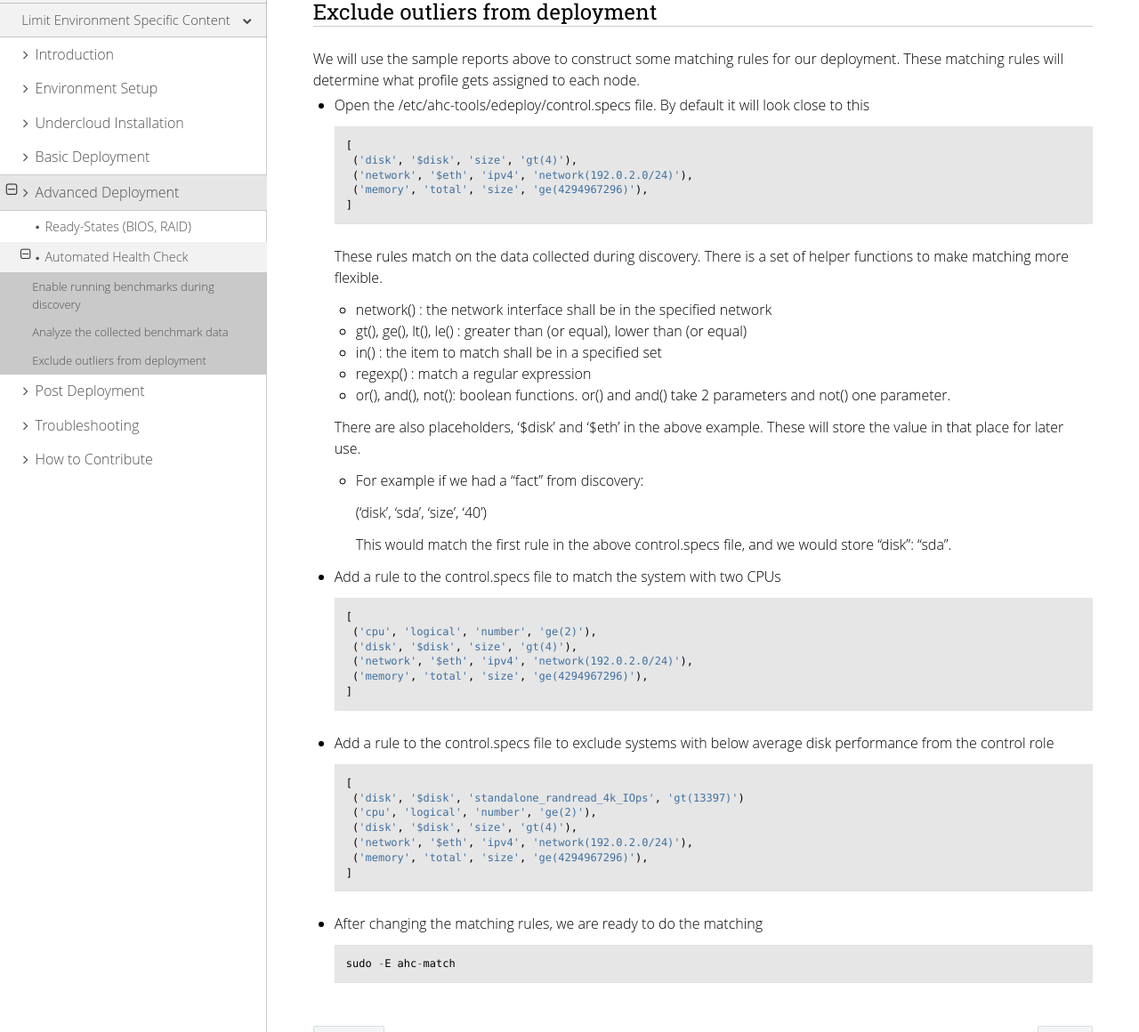
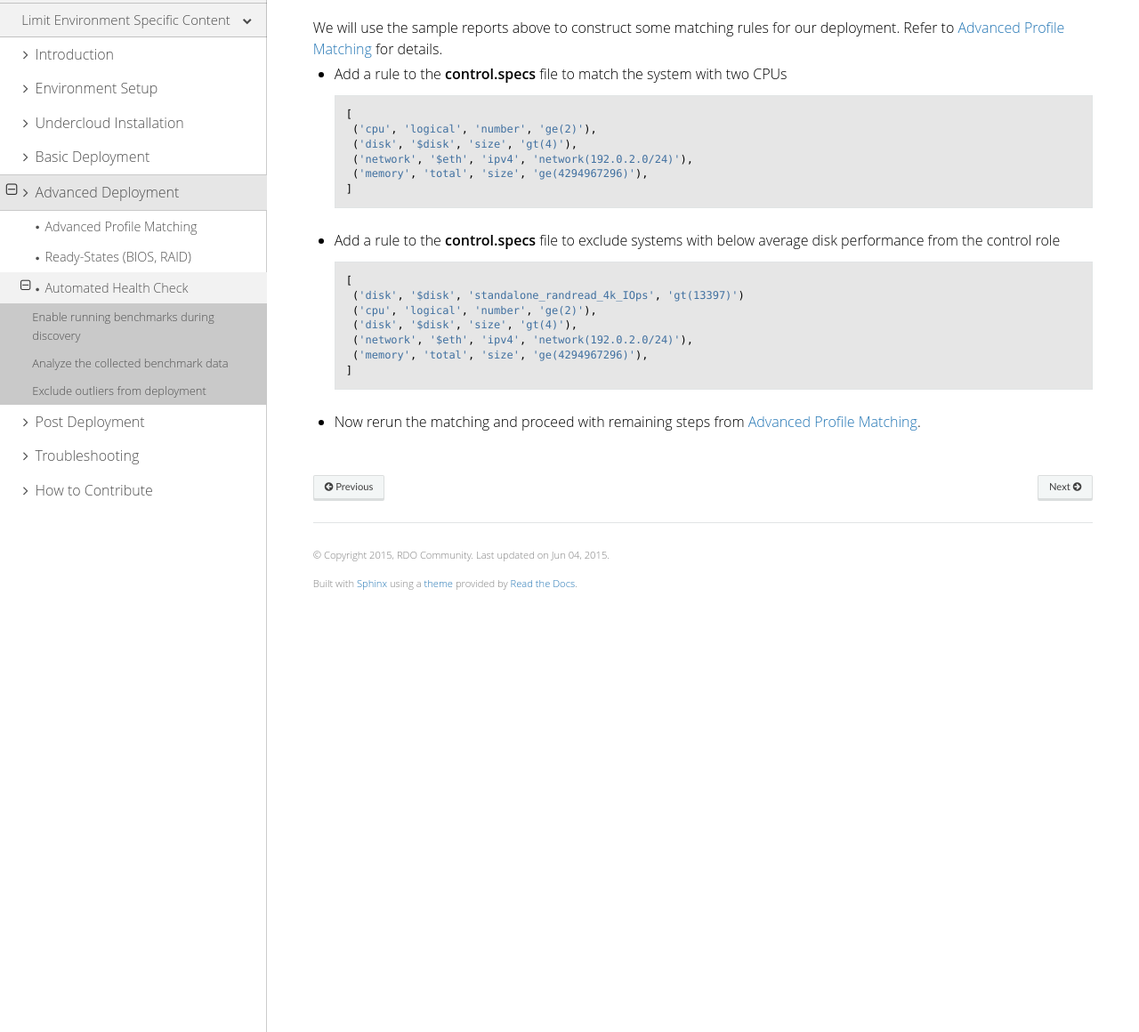
Before and after one commit to openstack-archive/instack-undercloud, a Sphinx documentation site: the page built from doc/source/advanced_deployment/automated_health_check.rst, in a window 1280 px wide and 1400 px high, scrolled down 4347 px, cut to the strip 240-1400 px from the top of the window. Shown: the whole strip at 89% size. Built offline with Sphinx 7.4.7 and the Read the Docs theme 2.0.0, drawn with Linux system fonts in a browser that asks for light colours; after the commit the page ends 5275 px from its top, so only the background shows below that; some of the changed text lies outside the part shown.

Commit message:
Complete documentation for advanced profile flow
There were some gaps in how we actually use the AHC data to do more advanced
deployments. This patch tries to address those gaps.

Co-Authored-By: Dmitry Tantsur <dtantsur@redhat.com>
Change-Id: I52b0224feb41887c105fa93e90c36be7bc87c7fb

```diff
--- a/doc/source/advanced_deployment/advanced_deployment.rst
+++ b/doc/source/advanced_deployment/advanced_deployment.rst
@@ -6,6 +6,7 @@
 
 .. toctree::
 
+   Advanced Profile Matching <profile_matching>
    Ready-States (BIOS, RAID) <ready_states>
    Automated Health Check <automated_health_check>
 
--- a/doc/source/advanced_deployment/automated_health_check.rst
+++ b/doc/source/advanced_deployment/automated_health_check.rst
@@ -1,25 +1,26 @@
 Automated Health Check (AHC)
 ============================
 
-Additional setup steps to take advantage of the AHC features.
+Start with matching the nodes to profiles as described in
+:doc:`profile_matching`.
 
 Enable running benchmarks during discovery
 ------------------------------------------
 
 By default, the benchmark tests do not run during the discovery process.
-We can enable this feature by setting DISCOVERY_RUNBENCH=1 in the
-instack.answer file prior to running instack-install-undercloud.
+You can enable this feature by setting *discovery_runbench = true* in the
+**undercloud.conf** file prior to installing the undercloud.
+
+If you want to enable this feature after installing the undercloud, you can set
+*discovery_runbench = true* in **undercloud.conf**, and re-run
+``openstack undercloud install``
 
 Analyze the collected benchmark data
 ------------------------------------
 
 After discovery has completed, we can do analysis on the benchmark data.
 
-* Install the ahc-tools package::
-
-    sudo yum install -y ahc-tools
-
-* Run the ahc-report script to see a general overview of the hardware
+* Run the ``ahc-report`` script to see a general overview of the hardware
 
   ::
 
@@ -255,40 +256,13 @@
   However we can see that the variance of the "standalone_randread_4k_KBps"
   metric was above the threshold, so the group is marked as unstable.
 
-.. _ahc_matching:
-
 Exclude outliers from deployment
 --------------------------------
 
-We will use the sample reports above to construct some matching rules for our deployment. These matching rules will determine what profile gets assigned to each node.
+We will use the sample reports above to construct some matching rules
+for our deployment. Refer to :doc:`profile_matching` for details.
 
-* Open the /etc/ahc-tools/edeploy/control.specs file. By default it will look close to this
-
-  ::
-
-      [
-       ('disk', '$disk', 'size', 'gt(4)'),
-       ('network', '$eth', 'ipv4', 'network(192.0.2.0/24)'),
-       ('memory', 'total', 'size', 'ge(4294967296)'),
-      ]
-
-  These rules match on the data collected during discovery. There is a set of helper functions to make matching more flexible.
-
-  * network() : the network interface shall be in the  specified network
-  * gt(), ge(), lt(), le() : greater than (or equal), lower than (or equal)
-  * in() : the item to match shall be in a specified set
-  * regexp() : match a regular expression
-  * or(), and(), not(): boolean functions. or() and and() take 2 parameters and not() one parameter.
-
-  There are also placeholders, '$disk' and '$eth' in the above example. These will store the value in that place for later use.
-
-  * For example if we had a "fact" from discovery:
-
-    ('disk', 'sda', 'size', '40')
-
-    This would match the first rule in the above control.specs file, and we would store "disk": "sda".
-
-* Add a rule to the control.specs file to match the system with two CPUs
+* Add a rule to the **control.specs** file to match the system with two CPUs
 
   ::
 
@@ -299,7 +273,8 @@
        ('memory', 'total', 'size', 'ge(4294967296)'),
       ]
 
-* Add a rule to the control.specs file to exclude systems with below average disk performance from the control role
+* Add a rule to the **control.specs** file to exclude systems with below
+  average disk performance from the control role
 
   ::
 
@@ -311,8 +286,5 @@
        ('memory', 'total', 'size', 'ge(4294967296)'),
       ]
 
-* After changing the matching rules, we are ready to do the matching
-
-  ::
-
-      sudo -E ahc-match
+* Now rerun the matching and proceed with remaining steps from
+  :doc:`profile_matching`.
--- a/doc/source/introduction/architecture.rst
+++ b/doc/source/introduction/architecture.rst
@@ -255,7 +255,8 @@
 
 This second mode allows users to ensure that their different hardware types end
 up running their intended role, though requires manual configuration of the role
-definitions and role matching via the ahc-match tool (:ref:`ahc_matching`).
+definitions and role matching via the ahc-match tool (see
+:doc:`../advanced_deployment/profile_matching`).
 
 
 
```
Also changed, not shown: doc/source/advanced_deployment/profile_matching.rst (added, +191 -0 lines), doc/source/advanced_deployment/ready_states.rst (+3 -12 lines).
